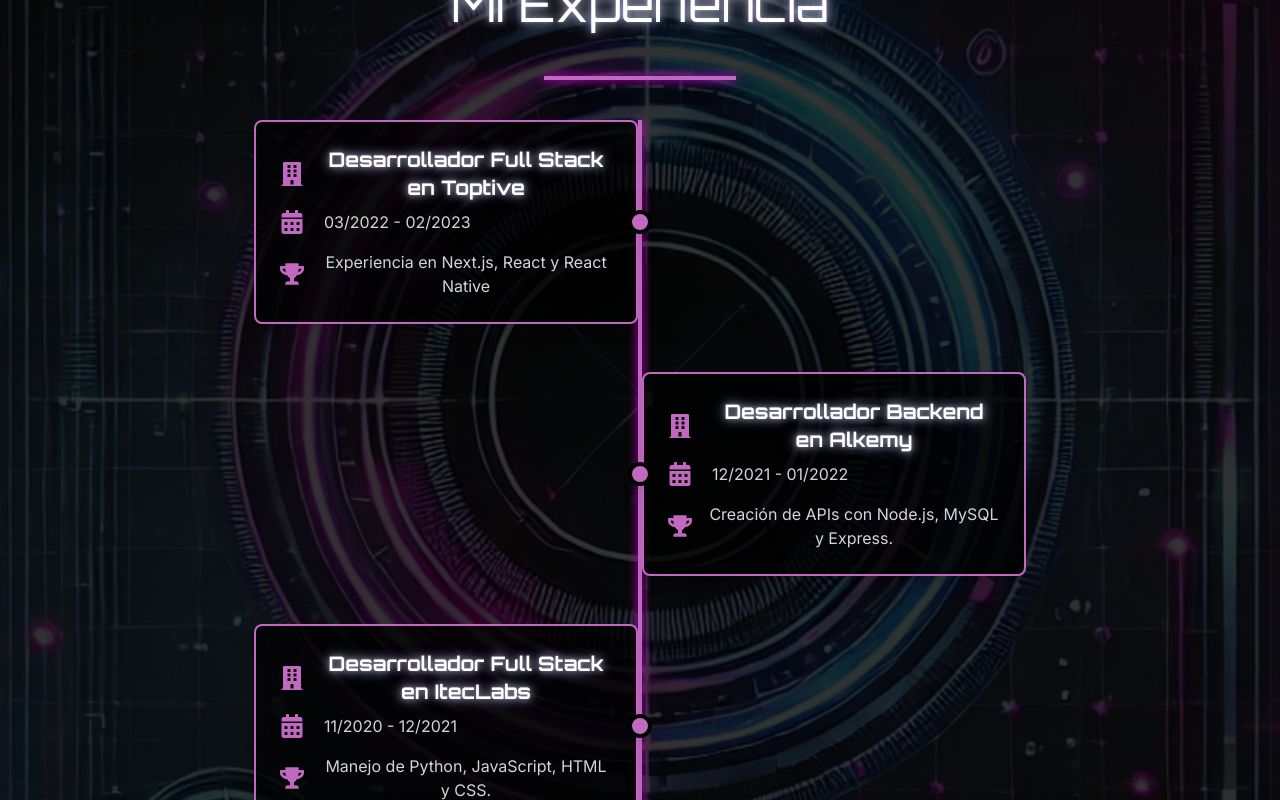
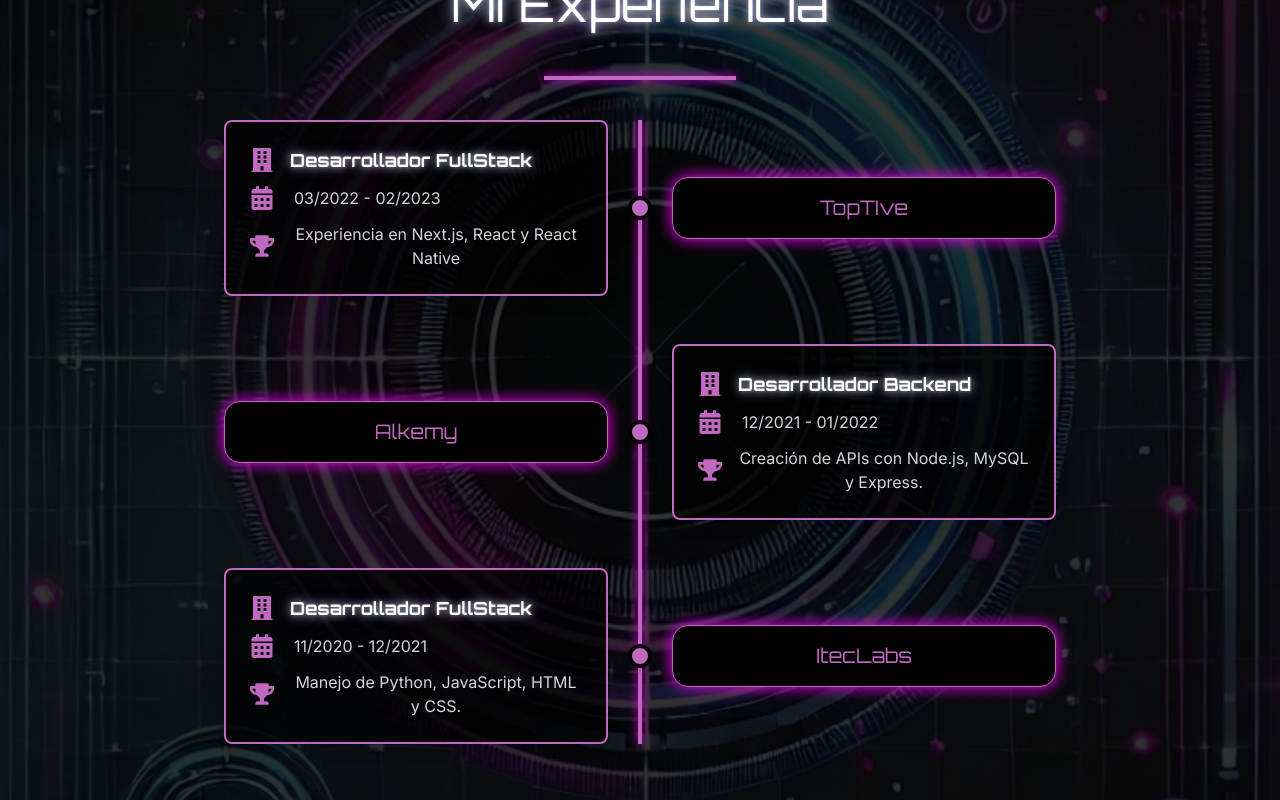
Before and after one commit to nicolasBakanowski/portfolio, a Next.js app: page / in a window 1280 px wide. Shown: the part 900-1700 px from the top of the page. Built offline with nearby package versions, Linux system fonts and the light colour scheme.

Commit message:
add company card and apply in experiencie section

```diff
--- /dev/null
+++ b/app/components/CompanyCard.tsx
@@ -0,0 +1,15 @@
+import React from "react";
+
+interface CompanyCardProps {
+    company: string;
+}
+
+const CompanyCard: React.FC<CompanyCardProps> = ({ company }) => {
+    return (
+        <div className="bg-black border border-ciberpink p-4 rounded-2xl shadow-[0_0_15px_#ff00ff] text-white w-full max-w-sm">
+            <p className=" text-xl font-[Orbitron] text-ciberpink">{company || "Freelance / Personal"}</p>
+        </div>
+    );
+};
+
+export default CompanyCard;
--- a/app/components/ExperienceCard.tsx
+++ b/app/components/ExperienceCard.tsx
@@ -23,22 +23,22 @@ const ExperienceCard: React.FC<ExperienceCardProps> = ({
             initial={{ opacity: 0, y: 50 }}
             animate={{ opacity: 1, y: 0 }}
             transition={{ duration: 0.5 }}
-            className="w-full sm:max-w-sm bg-black/75 border-2 border-ciberpink text-white p-4 md:p-6 rounded-lg shadow-lg"
+            className="w-full sm:max-w-sm bg-black/75 border-2 border-ciberpink text-white pt-4 pb-4 pl-2 pr-3 md:p-6 rounded-lg shadow-lg"
         >
             {/* Título */}
-            <h3 className="text-lg md:text-xl  font-[Orbitron]  font-semibold neon-text-white flex items-center gap-3 sm:gap-4">
+            <h3 className="text-lg md:text-lg font-[Orbitron]   font-semibold neon-text-white flex items-center gap-3 sm:gap-4">
                 <FaBuilding className="w-5 h-5 sm:w-6 sm:h-6 text-ciberpink flex-shrink-0" />
-                {role} en {company}
+                {role}
             </h3>
 
             {/* Fechas */}
-            <p className="mt-2 text-gray-300 font-[Inter] text-sm md:text-base flex items-center gap-3 sm:gap-4">
+            <p className="mt-3 text-gray-300 font-[Inter] text-sm md:text-base flex items-center gap-3 sm:gap-4">
                 <FaCalendarAlt className="w-5 h-5 sm:w-6 sm:h-6 text-ciberpink flex-shrink-0" />
                 <span className="ml-1">{startDate} - {endDate || "Presente"}</span>
             </p>
 
             {/* Logros */}
-            <ul className="mt-4 text-gray-300 font-[Inter] text-sm md:text-base list-disc list-inside space-y-2">
+            <ul className="mt-3 text-gray-300 font-[Inter] text-sm md:text-base list-disc list-inside space-y-2">
                 {achievements.map((achievement, index) => (
                     <li key={index} className="flex items-center gap-3 sm:gap-4">
                         <FaTrophy className="w-5 h-5 sm:w-6 sm:h-6 text-ciberpink flex-shrink-0" />
--- a/app/components/sections/Experience.tsx
+++ b/app/components/sections/Experience.tsx
@@ -2,6 +2,7 @@
 
 import { motion } from "framer-motion";
 import ExperienceCard from "../ExperienceCard";
+import CompanyCard from "../CompanyCard";
 import Image from "next/image";
 import { useState, useEffect } from "react";
 
@@ -16,8 +17,8 @@ interface ExperienceItem {
 
 const experiences: ExperienceItem[] = [
   {
-    role: "Desarrollador Full Stack",
-    company: "Toptive",
+    role: "Desarrollador FullStack",
+    company: "TopTIve",
     achievements: ["Experiencia en Next.js, React y React Native"],
     startDate: "03/2022",
     endDate: "02/2023",
@@ -32,7 +33,7 @@ const experiences: ExperienceItem[] = [
     side: "right",
   },
   {
-    role: "Desarrollador Full Stack",
+    role: "Desarrollador FullStack",
     company: "ItecLabs",
     achievements: ["Manejo de Python, JavaScript, HTML y CSS."],
     startDate: "11/2020",
@@ -94,15 +95,18 @@ const Experience: React.FC = () => {
       <div className="relative w-full max-w-4xl z-10">
         <div className="absolute left-1/2 transform -translate-x-1/2 w-1 shadow-[0_0_10px_#ff00ff] bg-ciberpink h-full drop-shadow-lg" />
         <div className="flex flex-col space-y-12">
-          {experiences.map((exp, index) => (
+          {experiences.map((exp, index) => {
+            const isLeft = exp.side === "left";
+            return (
               <motion.div
                 key={index}
-              initial={{ opacity: 0, x: exp.side === "left" ? -50 : 50 }}
+                initial={{ opacity: 0, x: isLeft ? -50 : 50 }}
                 animate={{ opacity: 1, x: 0 }}
                 transition={{ duration: 1, delay: index * 0.3 }}
-              className={`relative flex ${exp.side === "left" ? "justify-start sm:pl-10" : "justify-end sm:pr-10"}`}
+                className="relative flex justify-between"
               >
-              <div className="w-1/2  flex justify-center items-center">
+                <div className="w-1/2 flex justify-center items-center">
+                  {isLeft ? (
                     <ExperienceCard
                       role={exp.role}
                       company={exp.company}
@@ -110,10 +114,27 @@ const Experience: React.FC = () => {
                       startDate={exp.startDate}
                       endDate={exp.endDate}
                     />
+                  ) : (
+                    <CompanyCard company={exp.company} />
+                  )}
                 </div>
                 <div className="absolute top-1/2 left-1/2 transform -translate-x-1/2 -translate-y-1/2 w-6 h-6 bg-ciberpink rounded-full border-4 border-black shadow-xl" />
+                <div className="w-1/2 flex justify-center items-center">
+                  {!isLeft ? (
+                    <ExperienceCard
+                      role={exp.role}
+                      company={exp.company}
+                      achievements={exp.achievements}
+                      startDate={exp.startDate}
+                      endDate={exp.endDate}
+                    />
+                  ) : (
+                    <CompanyCard company={exp.company} />
+                  )}
+                </div>
               </motion.div>
-          ))}
+            );
+          })}
         </div>
       </div>
     </section>
```
Lines whose indentation alone changed are shown as unchanged.
